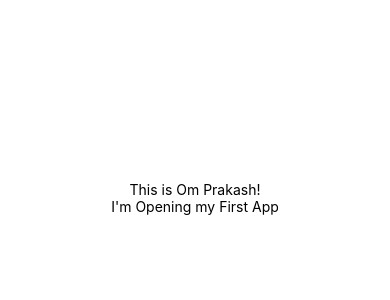
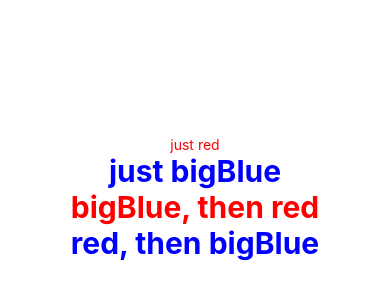
Before and after one commit to OmPr366/ReactNativeApp, a React Native app: screen / in a window 390 px wide. Shown: the part 224-524 px from the top of the page. Built offline with nearby package versions, Linux system fonts and the light colour scheme.

Commit message:
Color Added in Font

```diff
--- a/App.js
+++ b/App.js
@@ -4,13 +4,24 @@
 export default function App() {
   return (
     <View style={styles.container}>
-      <Text>This is Om Prakash!</Text>
-      <Text>I'm Opening my First App</Text>
-      <StatusBar style="auto" />
+      <View style={styles.container}>
+        <Text style={styles.red}>just red</Text>
+        <Text style={styles.bigBlue}>just bigBlue</Text>
+        <Text style={[styles.bigBlue, styles.red]}>bigBlue, then red</Text>
+        <Text style={[styles.red, styles.bigBlue]}>red, then bigBlue</Text>
+      </View>
     </View>
   );
 }
 
+// const styles = StyleSheet.create({
+//   container: {
+    // flex: 1,
+    // backgroundColor: '#fff',
+    // alignItems: 'center',
+    // justifyContent: 'center',
+//   },
+// });
 const styles = StyleSheet.create({
   container: {
     flex: 1,
@@ -18,4 +29,12 @@
     alignItems: 'center',
     justifyContent: 'center',
   },
+  bigBlue: {
+    color: 'blue',
+    fontWeight: 'bold',
+    fontSize: 30,
+  },
+  red: {
+    color: 'red',
+  },
 });
```
